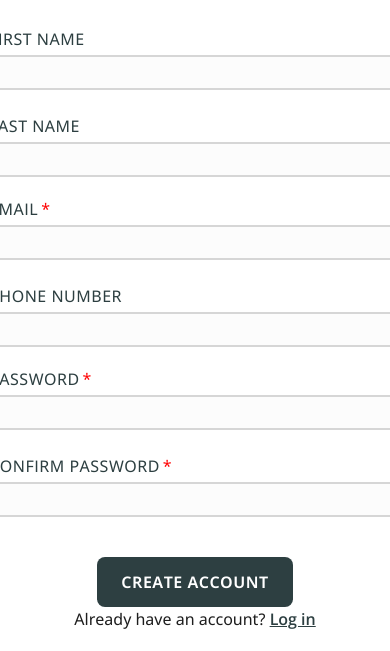
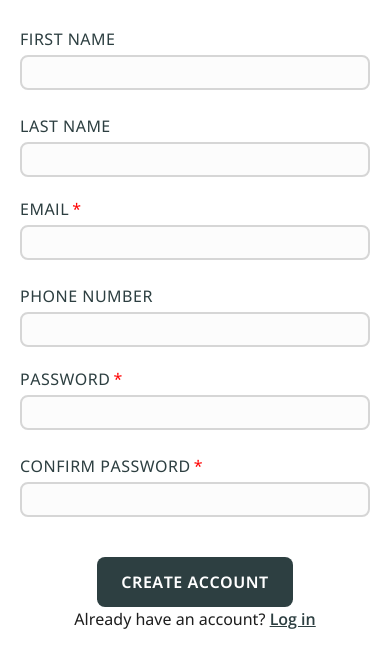
Before and after one commit to ProjectHenri/signup-form-2024, a plain HTML site: page index.html in a window 390 px wide. Shown: the part 417-1068 px from the top of the page. Drawn offline with nearby package versions, Linux system fonts and the light colour scheme; a web font is replaced by a local one.

Commit message:
Fix mobile styling

```diff
--- a/css/styles.css
+++ b/css/styles.css
@@ -221,6 +221,10 @@ body .main-area{
 
 @media all and (max-width: 480px) {
 
+    .main-area .signup-form{
+        width: 100%;
+    }
+
     .signup-form > div{
         flex-direction: column;
     }
```
